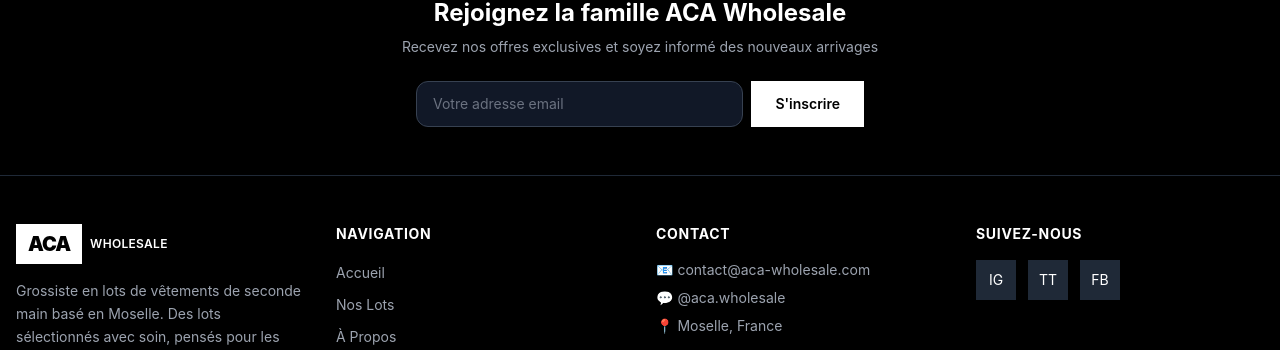
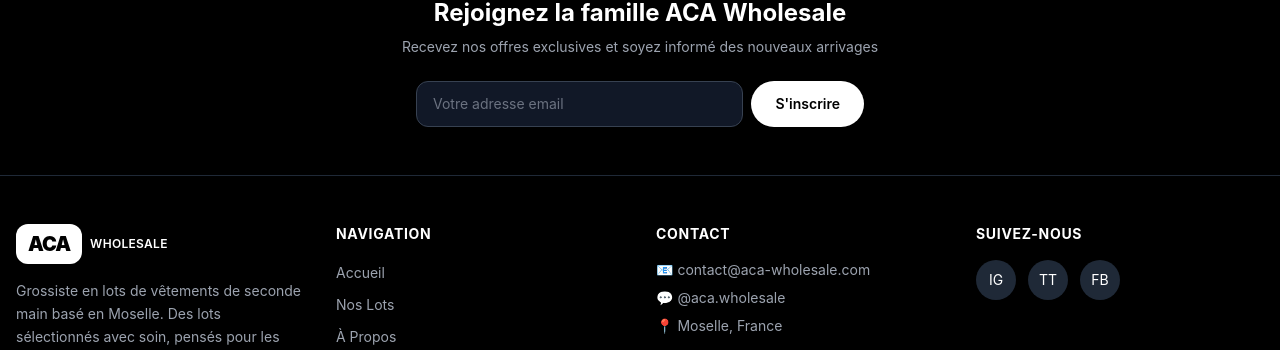
Before and after one commit to acawholesale/aca-wholesale, a Next.js app: page / in a window 1280 px wide. Shown: the part 6875-7225 px from the top of the page. Built offline with nearby package versions, Linux system fonts and the light colour scheme.

Commit message:
Update Footer.js

```diff
--- a/components/Footer.js
+++ b/components/Footer.js
@@ -2,7 +2,7 @@ import Link from 'next/link'
 
 export default function Footer() {
   return (
-    <footer className="bg-black text-white">
+    <footer className="bg-black text-white rounded-t-[40px]">
       {/* Newsletter */}
       <div className="border-b border-gray-800">
         <div className="max-w-7xl mx-auto px-4 py-12 text-center">
@@ -14,9 +14,9 @@ export default function Footer() {
             <input
               type="email"
               placeholder="Votre adresse email"
-              className="flex-1 px-4 py-3 bg-gray-900 border border-gray-700 text-white text-sm placeholder-gray-500 focus:outline-none focus:border-blue-500"
+              className="flex-1 px-4 py-3 bg-gray-900 border border-gray-700 text-white text-sm placeholder-gray-500 focus:outline-none focus:border-blue-500 rounded-full"
             />
-            <button className="bg-white text-black px-6 py-3 font-semibold text-sm hover:bg-gray-200 transition-colors">
+            <button className="bg-white text-black px-6 py-3 font-semibold text-sm hover:bg-gray-200 transition-colors rounded-full">
               S&apos;inscrire
             </button>
           </form>
@@ -29,7 +29,7 @@ export default function Footer() {
           {/* Brand */}
           <div>
             <div className="flex items-center gap-2 mb-4">
-              <div className="bg-white text-black px-3 py-1.5 font-black text-xl tracking-tighter">
+              <div className="bg-white text-black px-3 py-1.5 font-black text-xl tracking-tighter rounded-xl">
                 ACA
               </div>
               <span className="text-xs font-semibold uppercase tracking-wide">
@@ -68,13 +68,13 @@ export default function Footer() {
           <div>
             <h4 className="font-bold text-sm uppercase tracking-wider mb-4">Suivez-nous</h4>
             <div className="flex gap-3">
-              <a href="#" className="w-10 h-10 bg-gray-800 flex items-center justify-center hover:bg-gray-700 transition-colors">
+              <a href="#" className="w-10 h-10 bg-gray-800 flex items-center justify-center hover:bg-gray-700 transition-colors rounded-full">
                 <span className="text-sm">IG</span>
               </a>
-              <a href="#" className="w-10 h-10 bg-gray-800 flex items-center justify-center hover:bg-gray-700 transition-colors">
+              <a href="#" className="w-10 h-10 bg-gray-800 flex items-center justify-center hover:bg-gray-700 transition-colors rounded-full">
                 <span className="text-sm">TT</span>
               </a>
-              <a href="#" className="w-10 h-10 bg-gray-800 flex items-center justify-center hover:bg-gray-700 transition-colors">
+              <a href="#" className="w-10 h-10 bg-gray-800 flex items-center justify-center hover:bg-gray-700 transition-colors rounded-full">
                 <span className="text-sm">FB</span>
               </a>
             </div>
```
